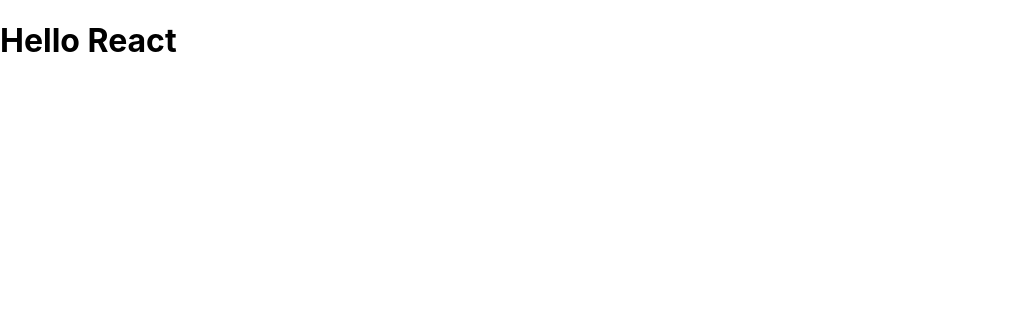
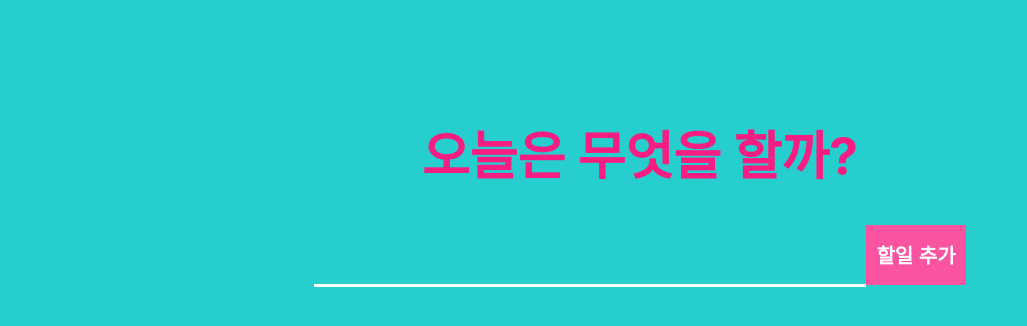
Before and after one commit to lhk3337/todolist, a React (Create React App) app: page / in a window 1280 px wide. Shown: the top 326 px of the page, without its empty margins (0-1027 px from the left). Built offline with nearby package versions, Linux system fonts and the light colour scheme.

Commit message:
add todo #5

```diff
--- a/src/App.css
+++ b/src/App.css
@@ -1,38 +1,51 @@
-.App {
-  text-align: center;
+body {
+  background-color: #27cece;
 }
-
-.App-logo {
-  height: 40vmin;
-  pointer-events: none;
-}
-
-@media (prefers-reduced-motion: no-preference) {
-  .App-logo {
-    animation: App-logo-spin infinite 20s linear;
-  }
-}
-
-.App-header {
-  background-color: #282c34;
-  min-height: 100vh;
+.app {
+  margin-top: 10vh;
   display: flex;
   flex-direction: column;
   align-items: center;
   justify-content: center;
   font-size: calc(10px + 2vmin);
+  color: #f71d83;
+}
+input {
+  outline: none;
+  width: 40vw;
+  height: 55px;
   color: white;
+  font-weight: bold;
+  font-size: 20px;
+  padding: 0px 20px;
+  line-height: normal;
+  border-top: none;
+  border-left: none;
+  text-align: center;
+  border-right: none;
+  background-color: #27cece;
+  border-bottom: 3px solid white;
+}
+button {
+  height: 60px;
+  width: 100px;
+  background-color: #fa53a0;
+  font-weight: bold;
+  color: white;
+  font-size: 20px;
+  outline: 0;
+  border: 0;
 }
 
-.App-link {
-  color: #61dafb;
+ul {
+  padding: 0;
+  margin-top: 5vh;
+  width: 56vw;
+  text-align: center;
 }
 
-@keyframes App-logo-spin {
-  from {
-    transform: rotate(0deg);
-  }
-  to {
-    transform: rotate(360deg);
-  }
+li {
+  list-style: none;
+  font-weight: bold;
+  padding-bottom: 20px;
 }
--- a/src/App.js
+++ b/src/App.js
@@ -1,9 +1,14 @@
+import React, { useState } from "react";
 import "./App.css";
-
+import TodoForm from "./Components/TodoForm";
+import TodoList from "./Components/TodoList";
 function App() {
+  const [todos, setTodos] = useState([]);
   return (
-    <div>
-      <h1>Hello React</h1>
+    <div className="app">
+      <h1>오늘은 무엇을 할까?</h1>
+      <TodoForm todos={todos} setTodos={setTodos} />
+      <TodoList todos={todos} setTodos={setTodos} />
     </div>
   );
 }
--- /dev/null
+++ b/src/Components/TodoForm.js
@@ -0,0 +1,19 @@
+import React, { useState } from "react";
+const Todo = ({ setTodos, todos }) => {
+  const [input, setInput] = useState("");
+  const onChange = (e) => {
+    const { value } = e.target;
+    setInput(value);
+  };
+  const onClickBtn = () => {
+    setTodos([...todos, input]);
+  };
+  return (
+    <div>
+      <input value={input} onChange={onChange} />
+      <button onClick={onClickBtn}>할일 추가</button>
+    </div>
+  );
+};
+
+export default Todo;
--- /dev/null
+++ b/src/Components/TodoList.js
@@ -0,0 +1,15 @@
+import React from "react";
+
+const TodoList = ({ todos }) => {
+  return (
+    <>
+      <ul>
+        {todos.map((item, index) => (
+          <li key={index}>{item}</li>
+        ))}
+      </ul>
+    </>
+  );
+};
+
+export default TodoList;
```
Also changed, not shown: src/setupTests.js (deleted, +0 -5 lines).
